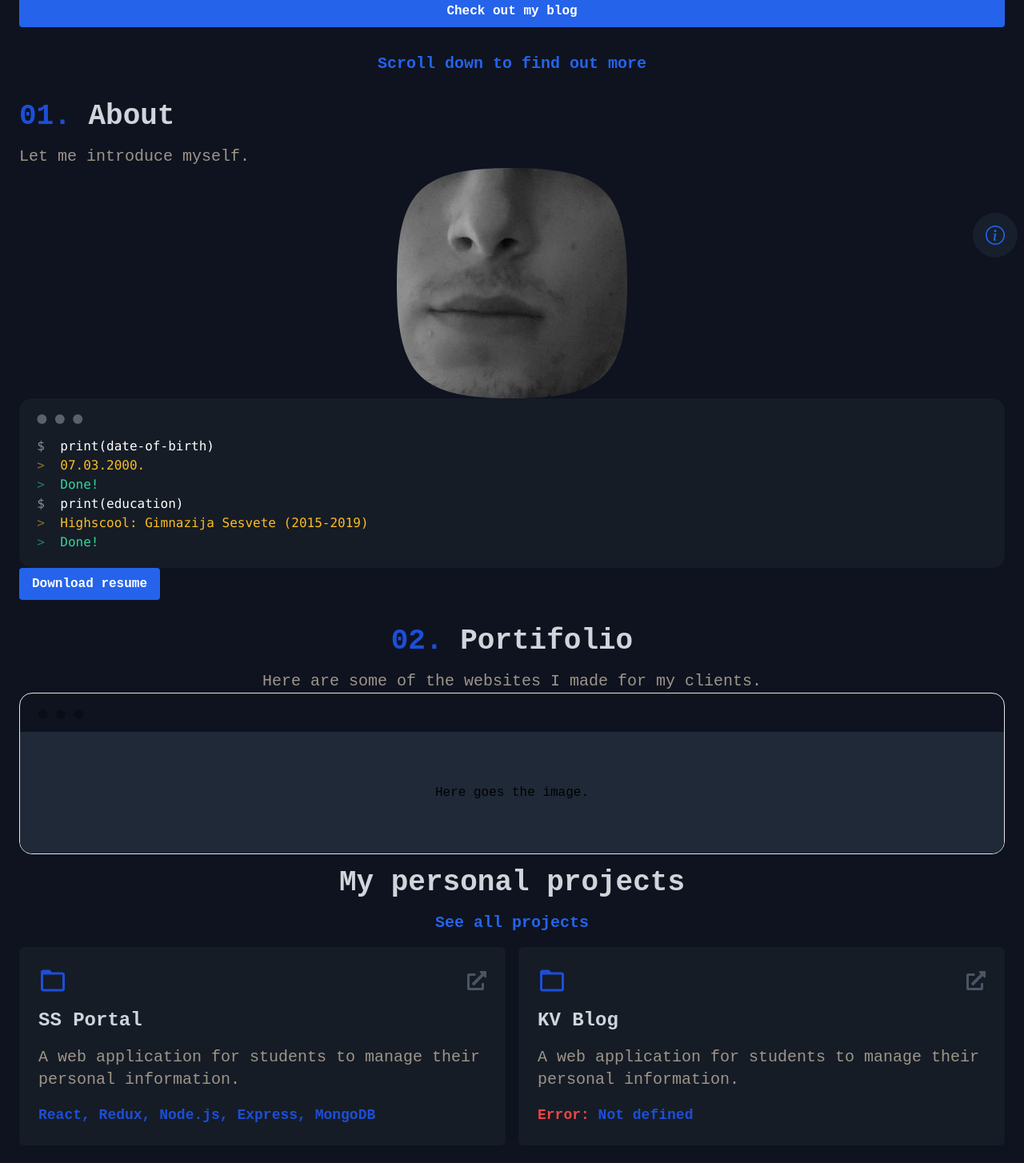
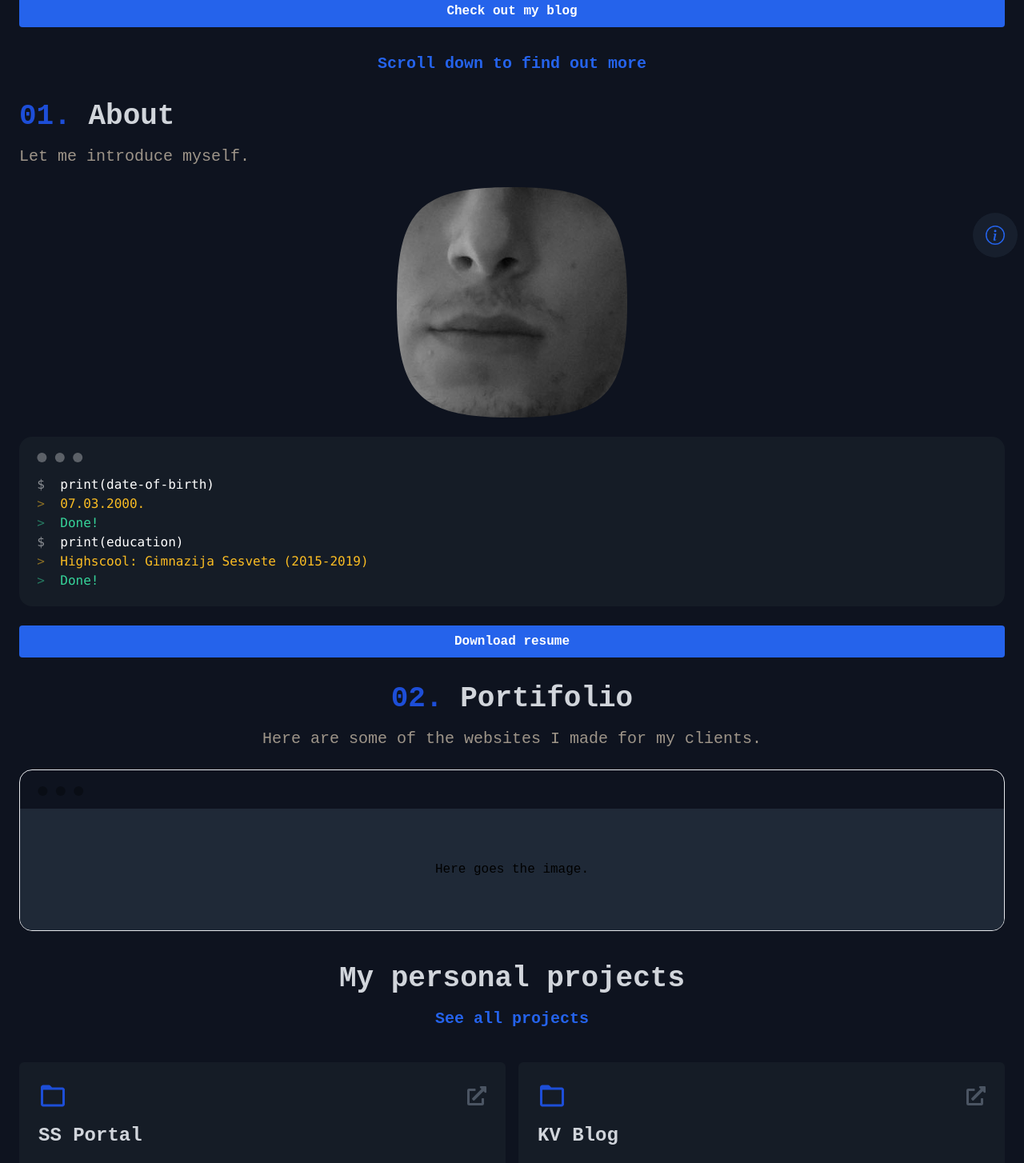
Before and after one commit to Kristijan007v/app, a Next.js app: page / in a window 1280 px wide. Shown: the part 462-1916 px from the top of the page at 80% size. Built offline with nearby package versions, Linux system fonts and the light colour scheme.

Commit message:
Fixed bugs

```diff
--- a/components/ContactForm/ContactForm.js
+++ b/components/ContactForm/ContactForm.js
@@ -4,10 +4,7 @@ import SectionHeading from "../SectionHeading/SectionHeading";
 
 export default function ContactForm() {
   return (
-    <div
-      className="container flex scroll-p-0 flex-col space-y-6"
-      id="contact-me"
-    >
+    <div className="container flex flex-col space-y-6" id="contact-me">
       <SectionHeading
         number="03"
         title="Get in Touch"
--- a/components/InfoOverlay/InfoOverlay.js
+++ b/components/InfoOverlay/InfoOverlay.js
@@ -7,7 +7,7 @@ export default function InfoOverlay({ closeOverlay }) {
   return (
     <Backdrop>
       <ButtonDefault text={"Close"} onclick={closeOverlay} />
-      <div className="m-6">
+      <div className="m-4">
         <Textbox
           title={"Website info"}
           text={"This website was created by me."}
--- a/components/Sections/About/About.js
+++ b/components/Sections/About/About.js
@@ -2,10 +2,11 @@ import React from "react";
 import SectionHeading from "../../SectionHeading/SectionHeading";
 import Image from "next/image";
 import ButtonDefault from "../../Buttons/ButtonDefault";
+import Link from "next/link";
 
 export default function About() {
   return (
-    <div id="about">
+    <div id="about" className="flex flex-col space-y-6">
       <SectionHeading
         title="About"
         number={"01"}
@@ -42,7 +43,9 @@ export default function About() {
           <code>Done!</code>
         </pre>
       </div>
-      <ButtonDefault text={"Download resume"} />
+      <Link href={"/documents/resume.pdf"}>
+        <a className="btn__default text-center">Download resume</a>
+      </Link>
     </div>
   );
 }
--- a/components/Sections/Projects/Projects.js
+++ b/components/Sections/Projects/Projects.js
@@ -21,7 +21,7 @@ export default function Projects() {
     },
   ];
   return (
-    <div id="portifolio">
+    <div id="portifolio" className="flex flex-col space-y-6">
       <SectionHeading
         title="Portifolio"
         number={"02"}
--- a/components/Textbox/Textbox.js
+++ b/components/Textbox/Textbox.js
@@ -3,7 +3,7 @@ import InfoIcon from "../Icons/InfoIcon";
 
 export default function Textbox({ title, text, type }) {
   return (
-    <div className="flex items-center space-x-6 rounded-md bg-primaryGray p-6">
+    <div className="flex items-center space-x-6 rounded-md bg-primaryGray py-6 px-4">
       <InfoIcon />
       <div className="flex flex-col space-y-2">
         <h4 className="text-2xl font-semibold text-white">{title}</h4>
```
